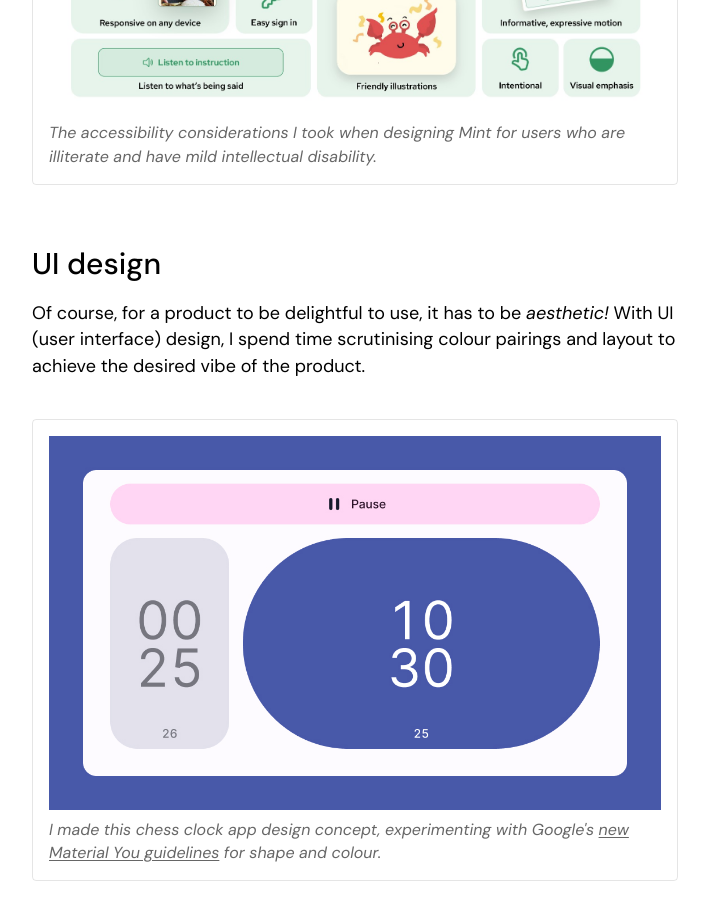
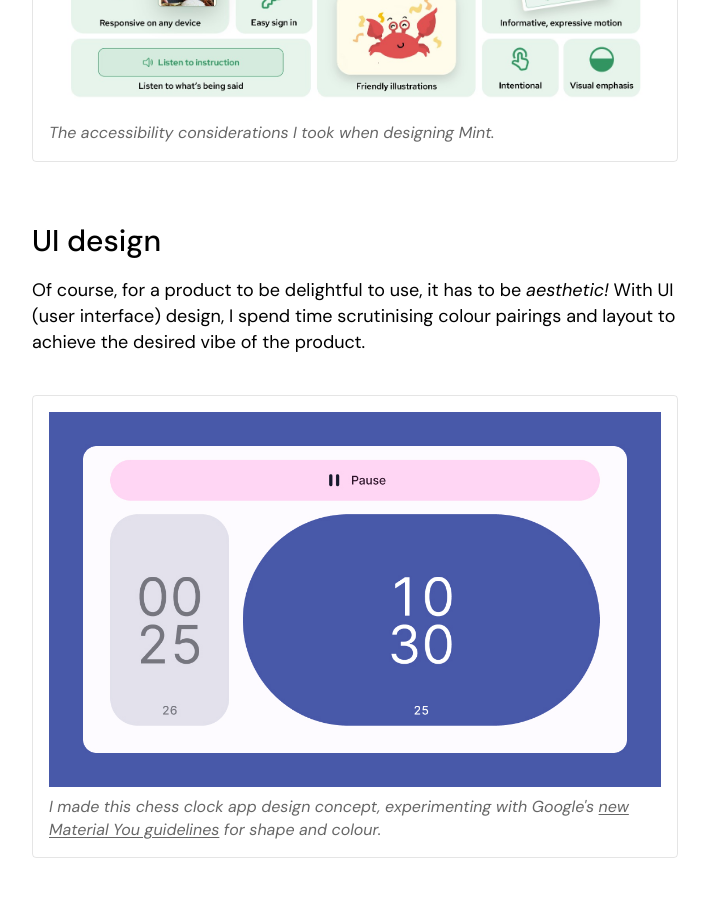
Before and after one commit to cervonwong/portfolio, a Vue app: page /about in a window 1280 px wide. Shown: the part 6180-7097 px from the top of the page, without its empty margins (256-965 px from the left). Built offline with nearby package versions, Linux system fonts and the light colour scheme.

Commit message:
Update wording related to Mint's description again

```diff
--- a/src/router/index.ts
+++ b/src/router/index.ts
@@ -73,7 +73,7 @@ const routes: Array<RouteRecordRaw> = [
     meta: {
       title: "Mint's story - Cervon Wong",
       description:
-        "Mint is a Progressive Web App (PWA) empowering café trainees who are illiterate and have mild intellectual disability to learn recipes independently.",
+        "Mint is a Progressive Web App (PWA) that empowers café trainees with mild intellectual disability to learn recipes independently.",
     },
   },
   {
--- a/src/views/AboutMe.vue
+++ b/src/views/AboutMe.vue
@@ -201,8 +201,7 @@
             alt="A summary slide of the accessibility considerations of Mint."
           />
           <figcaption>
-            The accessibility considerations I took when designing Mint for
-            users who are illiterate and have mild intellectual disability.
+            The accessibility considerations I took when designing Mint.
           </figcaption>
         </figure>
         <h3 id="UI-design">UI design</h3>
--- a/src/views/ProjectShowcase.vue
+++ b/src/views/ProjectShowcase.vue
@@ -37,7 +37,7 @@ export default defineComponent({
         {
           name: "Mint",
           description:
-            "A Progressive Web App (PWA) empowering café trainees who are illiterate and have mild intellectual disability to learn recipes independently",
+            "A Progressive Web App (PWA) that empowers café trainees with mild intellectual disability to learn recipes independently",
           storyRouteName: "Project story Mint",
           dateRange: "July 2021–pending",
           creators: "2 co-creators",
```
